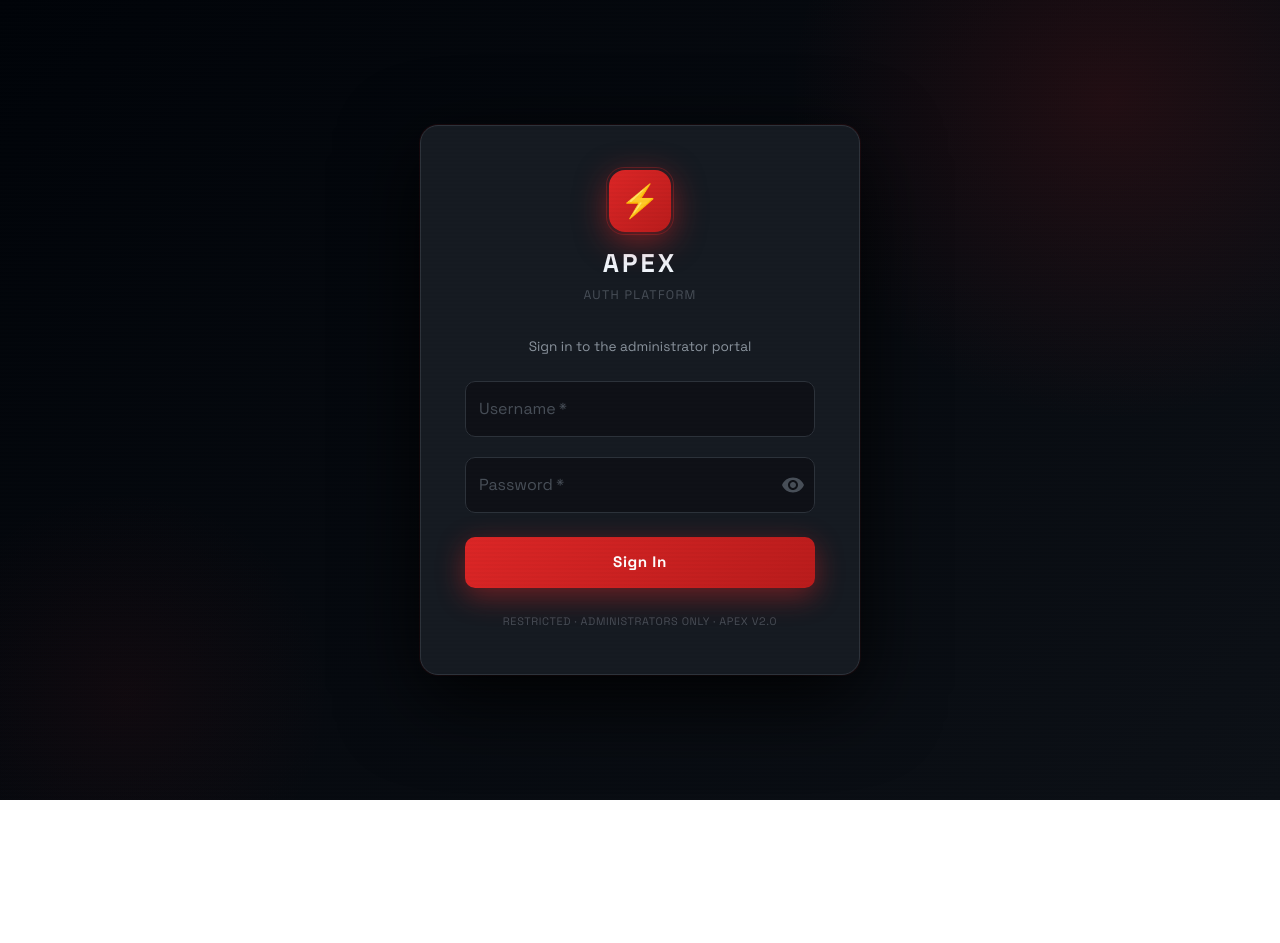
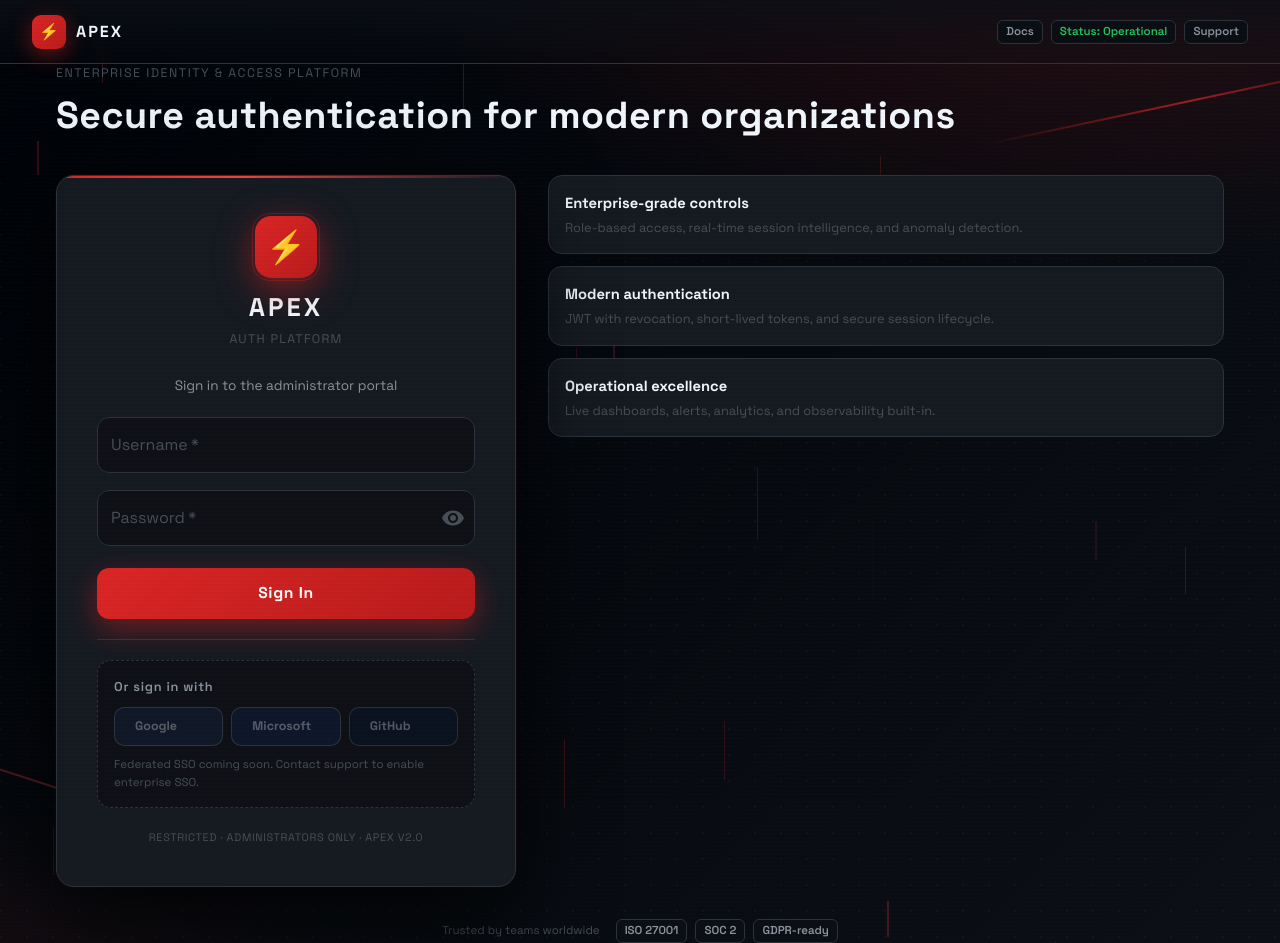
Before and after one commit to rudranshhere009/Authentication-Server, a React (Create React App) app in the folder admin-dashboard/: page /login in a window 1280 px wide. Before the commit the page ends 800 px from the top, so only its background shows below. Built offline with nearby package versions, Linux system fonts and the light colour scheme; no server answers.

Commit message:
Theme Alterations

```diff
--- a/admin-dashboard/src/Components/LoginForm.jsx
+++ b/admin-dashboard/src/Components/LoginForm.jsx
@@ -8,6 +8,8 @@ import {
   CircularProgress,
   InputAdornment,
   IconButton,
+  Chip,
+  Divider,
 } from "@mui/material";
 import { VisibilityOff, Visibility } from "@mui/icons-material";
 
@@ -20,6 +22,7 @@ const C = {
   redGlow: "rgba(220,38,38,0.16)",
   char600: "#161B22",
   char700: "#0F1117",
+  char500: "#1C2128",
   char400: "#2D333B",
   text100: "#F0F6FC",
   text300: "#8B949E",
@@ -39,13 +42,13 @@ function LoginForm({ handleLogin, error, isLoading }) {
   const fieldSx = {
     "& .MuiOutlinedInput-root": {
       bgcolor: C.char700,
-      borderRadius: "10px",
+      borderRadius: "12px",
       fontFamily: '"Space Grotesk", sans-serif',
       "& fieldset": { borderColor: C.char400 },
       "&:hover fieldset": { borderColor: C.red },
       "&.Mui-focused fieldset": {
         borderColor: C.red,
-        boxShadow: `0 0 0 3px ${C.redGlow}`,
+        boxShadow: `0 0 0 4px ${C.redGlow}`,
       },
     },
     "& .MuiInputLabel-root": {
@@ -67,65 +70,210 @@ function LoginForm({ handleLogin, error, isLoading }) {
     <Box
       sx={{
         minHeight: "100vh",
+        position: "relative",
+        overflow: "hidden",
         display: "flex",
         alignItems: "center",
         justifyContent: "center",
-        background: "linear-gradient(135deg, #010409 0%, #0D1117 100%)",
+        bgcolor: C.char700,
+        background: `radial-gradient(1200px 600px at 85% -10%, rgba(220,38,38,0.18), transparent 60%),\n                    radial-gradient(900px 400px at -10% 110%, rgba(239,68,68,0.10), transparent 60%),\n                    linear-gradient(135deg, #010409 0%, #0D1117 100%)`,
+      }}
+    >
+      {/* Top Navigation */}
+      <Box
+        sx={{
+          position: "absolute",
+          top: 0,
+          left: 0,
+          right: 0,
+          height: 64,
+          display: "flex",
+          alignItems: "center",
+          justifyContent: "space-between",
+          px: { xs: 2, md: 4 },
+          borderBottom: `1px solid ${C.char400}`,
+          background: "linear-gradient(180deg, rgba(13,17,23,0.8), rgba(13,17,23,0.2))",
+          backdropFilter: "blur(6px)",
+          zIndex: 3,
+        }}
+      >
+        <Box sx={{ display: "flex", alignItems: "center", gap: 1.25 }}>
+          <Box
+            className="logobox"
+            sx={{
+              width: 34,
+              height: 34,
+              borderRadius: "9px",
+              background: `linear-gradient(135deg, ${C.red} 0%, ${C.redDk} 100%)`,
+              display: "flex",
+              alignItems: "center",
+              justifyContent: "center",
+              boxShadow: `0 6px 22px rgba(220,38,38,0.45)`,
+              flexShrink: 0,
+            }}
+          >
+            <Box component="span" sx={{ fontSize: 16, color: "#fff" }}>⚡</Box>
+          </Box>
+          <Typography
+            sx={{
+              fontFamily: '"Orbitron", sans-serif',
+              fontWeight: 800,
+              letterSpacing: 2,
+              color: C.text100,
+            }}
+          >
+            APEX
+          </Typography>
+        </Box>
+        <Box sx={{ display: { xs: "none", sm: "flex" }, alignItems: "center", gap: 1 } }>
+          <Chip label="Docs" size="small" sx={{ bgcolor: "#0b0f14", border: `1px solid ${C.char400}`, color: C.text300 }} />
+          <Chip label="Status: Operational" size="small" sx={{ bgcolor: "#0b0f14", border: `1px solid ${C.char400}`, color: "#22c55e" }} />
+          <Chip label="Support" size="small" sx={{ bgcolor: "#0b0f14", border: `1px solid ${C.char400}`, color: C.text300 }} />
+        </Box>
+      </Box>
+
+      {/* Subtle grid pattern */}
+      <Box
+        aria-hidden
+        sx={{
+          position: "absolute",
+          inset: 0,
+          backgroundImage: `radial-gradient(circle at 1px 1px, rgba(255,255,255,0.03) 1px, transparent 1px)`,
+          backgroundSize: "26px 26px",
+          maskImage: "linear-gradient(180deg, rgba(0,0,0,0.2), rgba(0,0,0,1) 40%)",
+          pointerEvents: "none",
+          zIndex: 1,
+        }}
+      />
+
+      {/* Red matrix particles (CSS-only) */}
+      <Box
+        aria-hidden
+        sx={{
+          position: "absolute",
+          inset: 0,
+          overflow: "hidden",
+          pointerEvents: "none",
+          zIndex: 1,
+        }}
+      >
+        {Array.from({ length: 28 }).map((_, i) => (
+          <Box
+            key={i}
+            sx={{
+              position: "absolute",
+              top: `${Math.random() * 90}%`,
+              left: `${Math.random() * 100}%`,
+              width: 1.2,
+              height: `${Math.random() * 60 + 20}px`,
+              bgcolor: i % 3 === 0 ? C.red : C.redLt,
+              opacity: 0.12 + (i % 5) * 0.04,
+              filter: "blur(0.4px)",
+              transform: "translateZ(0)",
+              animation: `${i % 2 === 0 ? 'fallSlow' : 'fallFast'} ${4 + (i % 7)}s linear ${i * 0.3}s infinite` ,
+            }}
+          />
+        ))}
+      </Box>
+
+      <style>{`
+        @keyframes fallSlow {
+          0% { transform: translate3d(0,-120px,0); opacity: 0; }
+          10% { opacity: .25; }
+          100% { transform: translate3d(0,140vh,0); opacity: 0; }
+        }
+        @keyframes fallFast {
+          0% { transform: translate3d(0,-200px,0); opacity: 0; }
+          10% { opacity: .3; }
+          100% { transform: translate3d(0,180vh,0); opacity: 0; }
+        }
+      `}</style>
+
+      {/* Accent beams */}
+      <Box
+        aria-hidden
+        sx={{
+          position: "absolute",
+          top: { xs: 120, md: 100 },
+          right: -120,
+          width: 420,
+          height: 2,
+          transform: "rotate(-12deg)",
+          background: `linear-gradient(90deg, transparent, ${C.red}, transparent)`,
+          filter: "blur(0.6px)",
+          opacity: 0.7,
+          zIndex: 1,
+        }}
+      />
+      <Box
+        aria-hidden
+        sx={{
+          position: "absolute",
+          bottom: 140,
+          left: -160,
+          width: 520,
+          height: 2,
+          transform: "rotate(18deg)",
+          background: `linear-gradient(90deg, transparent, ${C.redLt}, transparent)`,
+          filter: "blur(0.6px)",
+          opacity: 0.5,
+          zIndex: 1,
+        }}
+      />
+
+      {/* Noise overlay */}
+      <Box
+        aria-hidden
+        sx={{
+          position: "absolute",
+          inset: 0,
+          opacity: 0.05,
+          backgroundImage:
+            "repeating-linear-gradient(0deg, transparent, transparent 2px, rgba(0,0,0,0.2) 2px, rgba(0,0,0,0.2) 4px)",
+          pointerEvents: "none",
+          zIndex: 2,
+        }}
+      />
+
+      {/* Centered container */}
+      <Box sx={{ width: "100%", maxWidth: 1200, mt: { xs: 6, md: 8 }, px: 2, position: "relative", zIndex: 4 }}>
+        {/* Headline band */}
+        <Box sx={{ display: { xs: "none", lg: "block" }, mb: 4 }}>
+          <Typography sx={{ color: C.text500, fontSize: "0.78rem", letterSpacing: "0.12em", textTransform: "uppercase" }}>
+            Enterprise Identity & Access Platform
+          </Typography>
+          <Typography sx={{ fontFamily: '"Orbitron", sans-serif', fontWeight: 900, fontSize: { lg: "2.35rem" }, color: C.text100, letterSpacing: "0.5px", mt: 0.5 }}>
+            Secure authentication for modern organizations
+          </Typography>
+        </Box>
+
+        {/* Main layout: centered card */}
+        <Box sx={{ display: "flex", alignItems: "flex-start", justifyContent: "center", gap: 4, flexWrap: "wrap" }}>
+          {/* Auth Card */}
+          <Box
+            sx={{
+              width: "100%",
+              maxWidth: 460,
+              bgcolor: C.char600,
+              border: `1px solid ${C.char400}`,
+              borderRadius: "18px",
+              p: { xs: 3.5, sm: 5 },
               position: "relative",
+              boxShadow: "0 28px 90px rgba(0,0,0,0.85), 0 0 0 1px rgba(220,38,38,0.08)",
               overflow: "hidden",
               "&::before": {
                 content: '""',
                 position: "absolute",
-          width: 700,
-          height: 700,
-          borderRadius: "50%",
-          background:
-            "radial-gradient(circle, rgba(220,38,38,0.12) 0%, transparent 65%)",
-          top: -250,
-          right: -180,
-          pointerEvents: "none",
-        },
-        "&::after": {
-          content: '""',
-          position: "absolute",
-          width: 450,
-          height: 450,
-          borderRadius: "50%",
-          background:
-            "radial-gradient(circle, rgba(220,38,38,0.05) 0%, transparent 65%)",
-          bottom: -120,
-          left: -100,
-          pointerEvents: "none",
+                top: 0,
+                left: 0,
+                right: 0,
+                height: 2,
+                background: `linear-gradient(90deg, ${C.red} 0%, ${C.redLt} 40%, transparent 100%)`,
               },
             }}
           >
-      {/* Card */}
-      <Box
-        sx={{
-          width: "100%",
-          maxWidth: 440,
-          mx: 2,
-          bgcolor: C.char600,
-          border: `1px solid ${C.char400}`,
-          borderRadius: "18px",
-          p: { xs: 3.5, sm: 5.5 },
-          position: "relative",
-          zIndex: 1,
-          boxShadow:
-            "0 24px 80px rgba(0,0,0,0.85), 0 0 0 1px rgba(220,38,38,0.1)",
-        }}
-      >
             {/* Brand */}
-        <Box
-          sx={{
-            display: "flex",
-            flexDirection: "column",
-            alignItems: "center",
-            mb: 4,
-            gap: 1.5,
-          }}
-        >
-          {/* Brand logo */}
+            <Box sx={{ display: "flex", flexDirection: "column", alignItems: "center", mb: 3.5, gap: 1.25 }}>
               <Box
                 sx={{
                   width: 62,
@@ -135,7 +283,7 @@ function LoginForm({ handleLogin, error, isLoading }) {
                   display: "flex",
                   alignItems: "center",
                   justifyContent: "center",
-              boxShadow: `0 8px 32px rgba(220,38,38,0.55)`,
+                  boxShadow: `0 10px 36px rgba(220,38,38,0.55)`,
                   position: "relative",
                   "&::after": {
                     content: '""',
@@ -143,62 +291,26 @@ function LoginForm({ handleLogin, error, isLoading }) {
                     inset: -3,
                     borderRadius: "18px",
                     border: `1px solid rgba(220,38,38,0.3)`,
-                pointerEvents: "none",
                   },
                 }}
               >
-            <Box
-              component="span"
-              sx={{ fontSize: "2rem", lineHeight: 1, userSelect: "none" }}
-            >
-              ⚡
+                <Box component="span" sx={{ fontSize: "2rem", lineHeight: 1, color: "#fff" }}>⚡</Box>
               </Box>
-          </Box>
-
               <Box sx={{ textAlign: "center" }}>
-            <Typography
-              sx={{
-                fontWeight: 900,
-                fontSize: "1.6rem",
-                color: C.text100,
-                letterSpacing: "3px",
-                fontFamily: '"Orbitron", sans-serif',
-              }}
-            >
+                <Typography sx={{ fontWeight: 900, fontSize: "1.6rem", color: C.text100, letterSpacing: "3px", fontFamily: '"Orbitron", sans-serif' }}>
                   APEX
                 </Typography>
-            <Typography
-              sx={{
-                color: C.text500,
-                fontSize: "0.78rem",
-                mt: 0.4,
-                fontFamily: '"Space Grotesk", sans-serif',
-                letterSpacing: "0.1em",
-                textTransform: "uppercase",
-              }}
-            >
+                <Typography sx={{ color: C.text500, fontSize: "0.78rem", mt: 0.4, fontFamily: '"Space Grotesk", sans-serif', letterSpacing: "0.1em", textTransform: "uppercase" }}>
                   Auth Platform
                 </Typography>
               </Box>
             </Box>
 
-        <Typography
-          sx={{
-            color: C.text300,
-            fontSize: "0.85rem",
-            mb: 3,
-            textAlign: "center",
-            fontFamily: '"Space Grotesk", sans-serif',
-          }}
-        >
+            <Typography sx={{ color: C.text300, fontSize: "0.85rem", mb: 2.5, textAlign: "center", fontFamily: '"Space Grotesk", sans-serif' }}>
               Sign in to the administrator portal
             </Typography>
 
-        <Box
-          component="form"
-          onSubmit={handleSubmit}
-          sx={{ display: "flex", flexDirection: "column", gap: 2.5 }}
-        >
+            <Box component="form" onSubmit={handleSubmit} sx={{ display: "flex", flexDirection: "column", gap: 2.2 }}>
               <TextField
                 label="Username"
                 variant="outlined"
@@ -225,11 +337,7 @@ function LoginForm({ handleLogin, error, isLoading }) {
                 InputProps={{
                   endAdornment: (
                     <InputAdornment position="end">
-                  <IconButton
-                    onClick={() => setShowPassword((p) => !p)}
-                    edge="end"
-                    aria-label="toggle password"
-                  >
+                      <IconButton onClick={() => setShowPassword((p) => !p)} edge="end" aria-label="toggle password">
                         {showPassword ? <VisibilityOff /> : <Visibility />}
                       </IconButton>
                     </InputAdornment>
@@ -246,66 +354,124 @@ function LoginForm({ handleLogin, error, isLoading }) {
                 sx={{
                   mt: 0.5,
                   py: 1.5,
-              borderRadius: "10px",
-              fontWeight: 700,
-              fontSize: "0.95rem",
+                  borderRadius: "12px",
+                  fontWeight: 800,
+                  fontSize: "0.98rem",
                   fontFamily: '"Space Grotesk", sans-serif',
                   letterSpacing: "0.04em",
                   background: `linear-gradient(135deg, ${C.red} 0%, ${C.redDk} 100%)`,
-              boxShadow: `0 8px 28px rgba(220,38,38,0.45)`,
+                  boxShadow: `0 10px 30px rgba(220,38,38,0.45)`,
                   "&:hover": {
                     background: `linear-gradient(135deg, ${C.redLt} 0%, ${C.red} 100%)`,
-                boxShadow: `0 12px 36px rgba(220,38,38,0.6)`,
+                    boxShadow: `0 14px 40px rgba(220,38,38,0.6)`,
                     transform: "translateY(-1px)",
                   },
                   "&:active": { transform: "translateY(0)" },
-              "&.Mui-disabled": {
-                background: C.char700,
-                color: C.text500,
-                boxShadow: "none",
-              },
+                  "&.Mui-disabled": { background: C.char700, color: C.text500, boxShadow: "none" },
                   transition: "all 0.2s ease",
                 }}
               >
-            {isLoading ? (
-              <CircularProgress size={22} sx={{ color: "#fff" }} />
-            ) : (
-              "Sign In"
-            )}
+                {isLoading ? <CircularProgress size={22} sx={{ color: "#fff" }} /> : "Sign In"}
               </Button>
             </Box>
 
             {error && (
-          <Alert
-            severity="error"
-            sx={{
-              mt: 2.5,
-              bgcolor: "rgba(220,38,38,0.1)",
-              border: "1px solid rgba(220,38,38,0.3)",
-              color: "#FDA4AF",
-              borderRadius: "10px",
-              "& .MuiAlert-icon": { color: "#F43F5E" },
-            }}
-          >
+              <Alert severity="error" sx={{ mt: 2.5, bgcolor: "rgba(220,38,38,0.1)", border: "1px solid rgba(220,38,38,0.3)", color: "#FDA4AF", borderRadius: "12px", "& .MuiAlert-icon": { color: "#F43F5E" } }}>
                 {error}
               </Alert>
             )}
 
-        <Typography
-          variant="caption"
+            <Divider sx={{ my: 2.5, borderColor: C.char400 }} />
+
+            {/* Sign in with card */}
+            <Box
               sx={{
-            display: "block",
-            textAlign: "center",
-            color: C.text500,
-            mt: 3,
-            fontSize: "0.68rem",
-            fontFamily: '"Space Grotesk", sans-serif',
-            letterSpacing: "0.06em",
-            textTransform: "uppercase",
+                bgcolor: C.char700,
+                border: `1px dashed ${C.char400}`,
+                borderRadius: "14px",
+                p: 2,
+                display: "flex",
+                flexDirection: "column",
+                gap: 1.25,
               }}
             >
+              <Typography sx={{ color: C.text300, fontSize: "0.8rem", fontWeight: 600, letterSpacing: "0.06em" }}>
+                Or sign in with
+              </Typography>
+              <Box sx={{ display: "grid", gridTemplateColumns: "repeat(3, 1fr)", gap: 1 }}>
+                {[{label: 'Google', bg: '#111827', border: C.char400}, {label: 'Microsoft', bg: '#0f172a', border: C.char400}, {label: 'GitHub', bg: '#0b1220', border: C.char400}].map((p) => (
+                  <Button
+                    key={p.label}
+                    variant="outlined"
+                    disabled
+                    sx={{
+                      justifyContent: 'flex-start',
+                      color: C.text100,
+                      borderColor: p.border,
+                      bgcolor: p.bg,
+                      textTransform: 'none',
+                      fontWeight: 700,
+                      fontSize: '0.78rem',
+                      borderRadius: '10px',
+                      py: 1,
+                      '&:hover': { borderColor: C.redLt, bgcolor: `${C.redGlow}` },
+                    }}
+                  >
+                    {p.label}
+                  </Button>
+                ))}
+              </Box>
+              <Typography sx={{ color: C.text500, fontSize: '0.72rem' }}>
+                Federated SSO coming soon. Contact support to enable enterprise SSO.
+              </Typography>
+            </Box>
+
+            <Typography variant="caption" sx={{ display: "block", textAlign: "center", color: C.text500, mt: 2.5, fontSize: "0.68rem", fontFamily: '"Space Grotesk", sans-serif', letterSpacing: "0.06em", textTransform: "uppercase" }}>
               Restricted · Administrators Only · APEX v2.0
             </Typography>
+          </Box>
+
+          {/* Right-side value props (desktop) */}
+          <Box sx={{ display: { xs: "none", lg: "flex" }, flexDirection: "column", gap: 1.5, minWidth: 420, flex: 1 }}>
+            <Box sx={{
+              bgcolor: C.char600,
+              border: `1px solid ${C.char400}`,
+              borderRadius: "14px",
+              p: 2,
+            }}>
+              <Typography sx={{ color: C.text100, fontWeight: 700, fontSize: "0.92rem" }}>Enterprise-grade controls</Typography>
+              <Typography sx={{ color: C.text500, fontSize: "0.8rem", mt: 0.5 }}>Role-based access, real-time session intelligence, and anomaly detection.</Typography>
+            </Box>
+            <Box sx={{
+              bgcolor: C.char600,
+              border: `1px solid ${C.char400}`,
+              borderRadius: "14px",
+              p: 2,
+            }}>
+              <Typography sx={{ color: C.text100, fontWeight: 700, fontSize: "0.92rem" }}>Modern authentication</Typography>
+              <Typography sx={{ color: C.text500, fontSize: "0.8rem", mt: 0.5 }}>JWT with revocation, short-lived tokens, and secure session lifecycle.</Typography>
+            </Box>
+            <Box sx={{
+              bgcolor: C.char600,
+              border: `1px solid ${C.char400}`,
+              borderRadius: "14px",
+              p: 2,
+            }}>
+              <Typography sx={{ color: C.text100, fontWeight: 700, fontSize: "0.92rem" }}>Operational excellence</Typography>
+              <Typography sx={{ color: C.text500, fontSize: "0.8rem", mt: 0.5 }}>Live dashboards, alerts, analytics, and observability built-in.</Typography>
+            </Box>
+          </Box>
+        </Box>
+
+        {/* Trust bar */}
+        <Box sx={{ mt: 4, display: "flex", alignItems: "center", justifyContent: "center", gap: 2, flexWrap: "wrap" }}>
+          <Typography sx={{ color: C.text500, fontSize: "0.72rem" }}>Trusted by teams worldwide</Typography>
+          <Box sx={{ display: "flex", gap: 1 }}>
+            <Chip label="ISO 27001" size="small" sx={{ bgcolor: "#0b0f14", border: `1px solid ${C.char400}`, color: C.text300 }} />
+            <Chip label="SOC 2" size="small" sx={{ bgcolor: "#0b0f14", border: `1px solid ${C.char400}`, color: C.text300 }} />
+            <Chip label="GDPR-ready" size="small" sx={{ bgcolor: "#0b0f14", border: `1px solid ${C.char400}`, color: C.text300 }} />
+          </Box>
+        </Box>
       </Box>
     </Box>
   );
```
Lines whose indentation alone changed are shown as unchanged.
